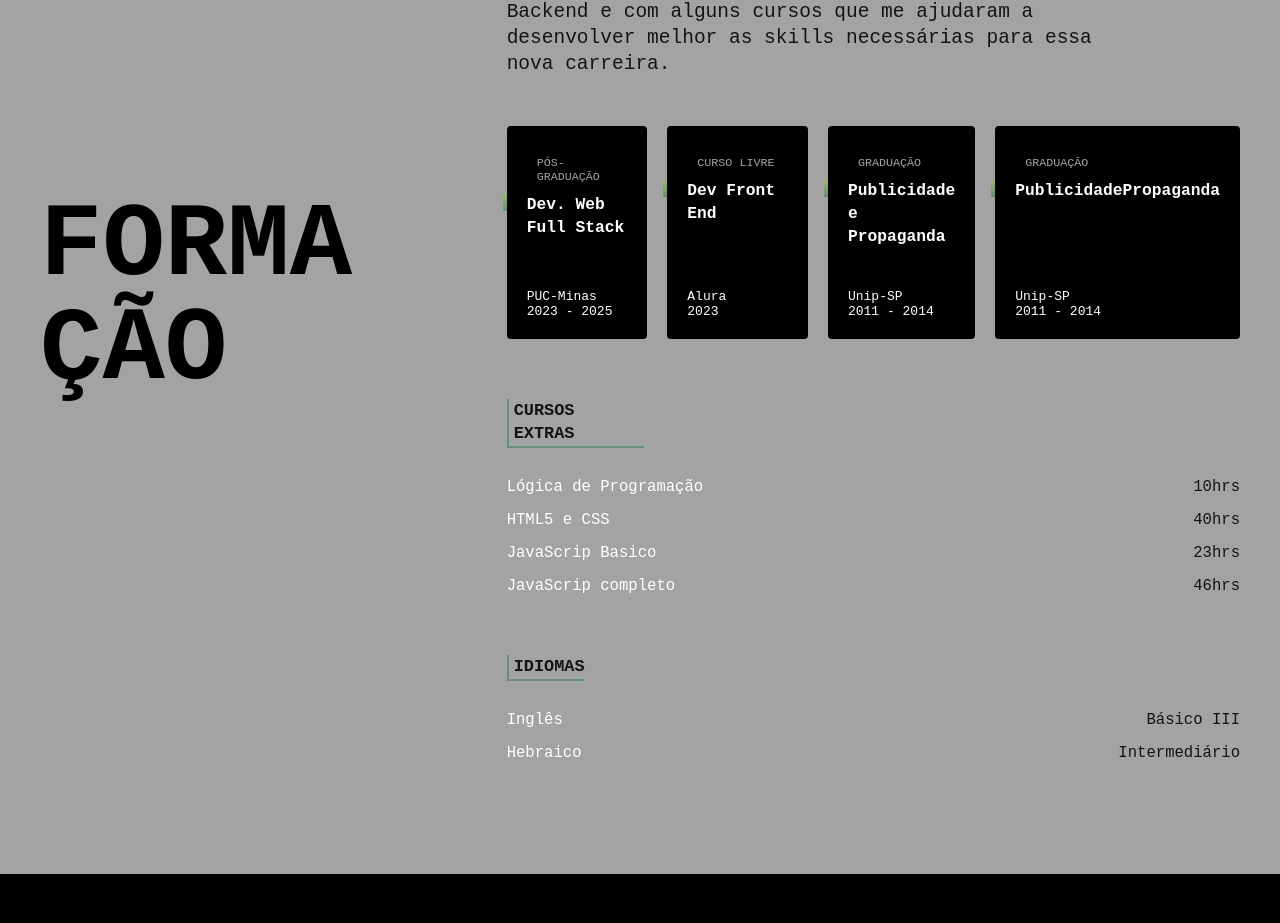
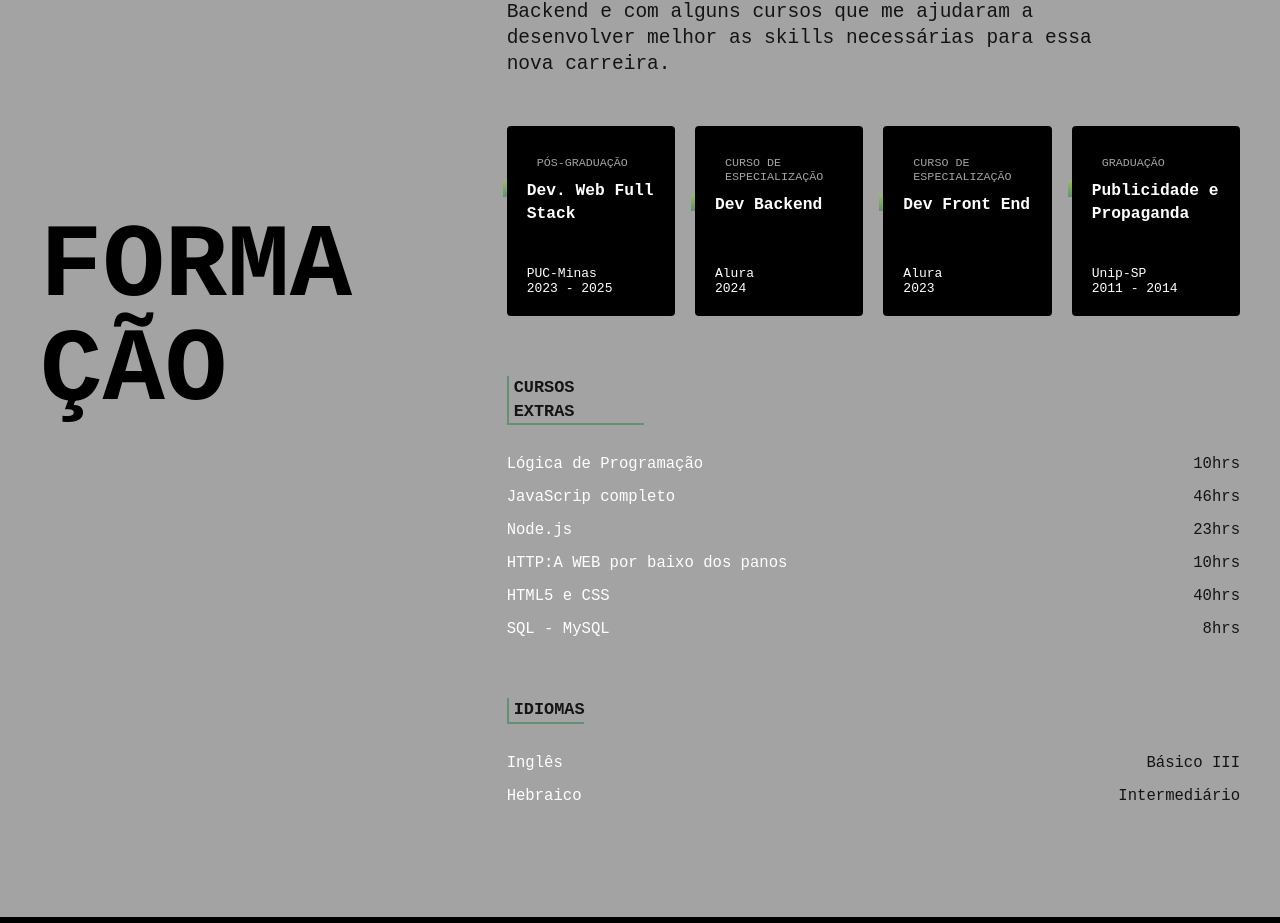
Before and after one commit to RenanFumis/renanfumis-cv-web, a plain HTML site: page index.html in a window 1280 px wide. Shown: the part 1774-2697 px from the top of the page. Drawn offline with Linux system fonts and the light colour scheme.

Commit message:
atualizando os cursos horas

```diff
--- a/index.html
+++ b/index.html
@@ -45,16 +45,19 @@
         <strong>Unip-SP</strong>. Atualmente, estou cursando <strong>Pós-Graduação em Desenvolvimento Web - Full
           Stack</strong> na <strong>PUC-Minas</strong>.
         Tenho experiência com as linguagens de programação <strong>JavaScript ES6</strong> e <strong>Python</strong>,
-        além de familiaridade com tecnologias como <strong>Node.js</strong>, <strong>Express.js</strong>, <strong>Postman</strong> e banco de dados <strong>MongoDB</strong>. Para a
+        além de familiaridade com tecnologias como <strong>Node.js</strong>, <strong>Express.js</strong>,
+        <strong>Postman</strong> e banco de dados <strong>MongoDB</strong>. Para a
         estruturação de páginas web, domino <strong>HTML5</strong>, <strong>CSS</strong>, incluindo <strong>CSS
-          FlexBox</strong> e <strong>Grid Layout</strong>.</p>
+          FlexBox</strong> e <strong>Grid Layout</strong>.
+      </p>
 
       <div class="empresa">
         <span class="ano">2023~</span>
         <h3 class="nome-projeto">Five Acts</h3>
         <span class="nome-projeto">
           Analista de Suporte</span>
-            <p class="descricao-projeto">Responsável pelo monitoramnto de todo o parque de equipamentos, atualização de procedimentos de segurança, manutenção e auxiliando os usuários em questões de software.</p>
+        <p class="descricao-projeto">Responsável pelo monitoramnto de todo o parque de equipamentos, atualização de
+          procedimentos de segurança, manutenção e auxiliando os usuários em questões de software.</p>
 
         <ul class="projeto-habilidade">
           <li>AzureAD</li>
@@ -105,7 +108,8 @@
         <p class="formacao-texto">Me formei em Puplicidade em 2014, e desde então venho atuando com marketing para
           empresas de tecnologia, me deixando cada vez mais próximo desse universo cativante. Depois de conhecer mais
           sobre TI e suas áreas decidi direcionar minha carreira para o desenvolvimento web. Hoje estou na minha pós
-          graduação em Dev Web com maior foco no Backend e com alguns cursos que me ajudaram a desenvolver melhor as skills necessárias para essa
+          graduação em Dev Web com maior foco no Backend e com alguns cursos que me ajudaram a desenvolver melhor as
+          skills necessárias para essa
           nova carreira.</p>
 
         <ul class="lista-cursos">
@@ -117,7 +121,14 @@
           </li>
 
           <li class="faculdade">
-            <span class="faculdade-tipo">Curso Livre</span>
+            <span class="faculdade-tipo">Curso de Especialização</span>
+            <h3 class="faculdade-curso">Dev Backend</h3>
+            <span class="faculdade-instituicao">Alura</span>
+            <span class="faculdade-instituicao">2024 </span>
+          </li>
+
+          <li class="faculdade">
+            <span class="faculdade-tipo">Curso de Especialização</span>
             <h3 class="faculdade-curso">Dev Front End</h3>
             <span class="faculdade-instituicao">Alura</span>
             <span class="faculdade-instituicao">2023</span>
@@ -129,12 +140,6 @@
             <span class="faculdade-instituicao">Unip-SP</span>
             <span class="faculdade-instituicao">2011 - 2014 </span>
           </li>
-          <li class="faculdade">
-            <span class="faculdade-tipo">Graduação</span>
-            <h3 class="faculdade-curso">PublicidadePropaganda</h3>
-            <span class="faculdade-instituicao">Unip-SP</span>
-            <span class="faculdade-instituicao">2011 - 2014 </span>
-          </li>
         </ul>
 
         <div class="formacao-extra">
@@ -143,9 +148,11 @@
             <h3 class="cursos-um">Cursos Extras</h3>
             <ul>
               <li>Lógica de Programação<span class="tempo-nivel">10hrs</span></li>
+              <li>JavaScrip completo <span class="tempo-nivel">46hrs</span></li>
+              <li>Node.js<span class="tempo-nivel">23hrs</span></li>
+              <li>HTTP:A WEB por baixo dos panos<span class="tempo-nivel">10hrs</span></li>
               <li>HTML5 e CSS<span class="tempo-nivel">40hrs</span></li>
-              <li>JavaScrip Basico <span class="tempo-nivel">23hrs</span></li>
-              <li>JavaScrip completo <span class="tempo-nivel">46hrs</span></li>
+              <li>SQL - MySQL<span class="tempo-nivel">8hrs</span></li>
             </ul>
           </div>
 
```
Lines whose indentation alone changed are shown as unchanged.
